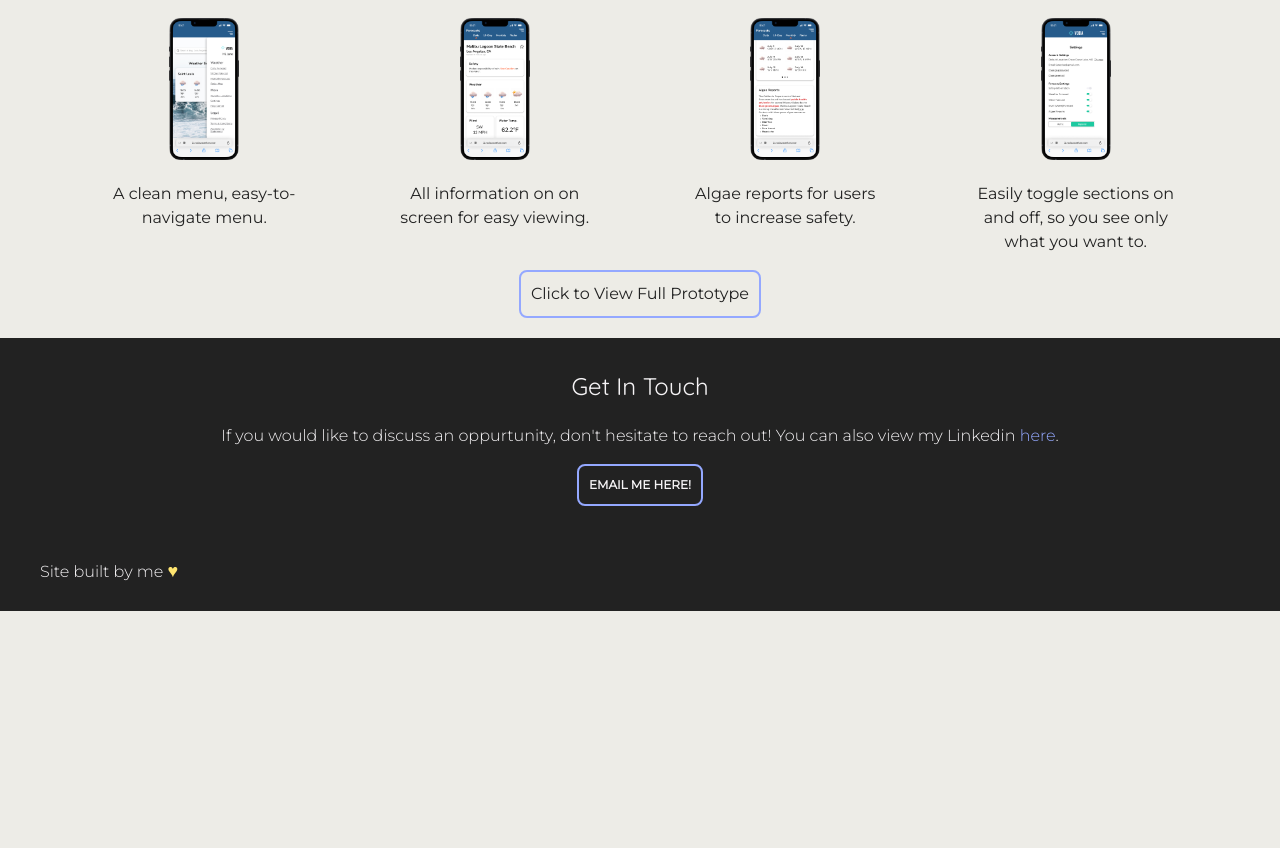
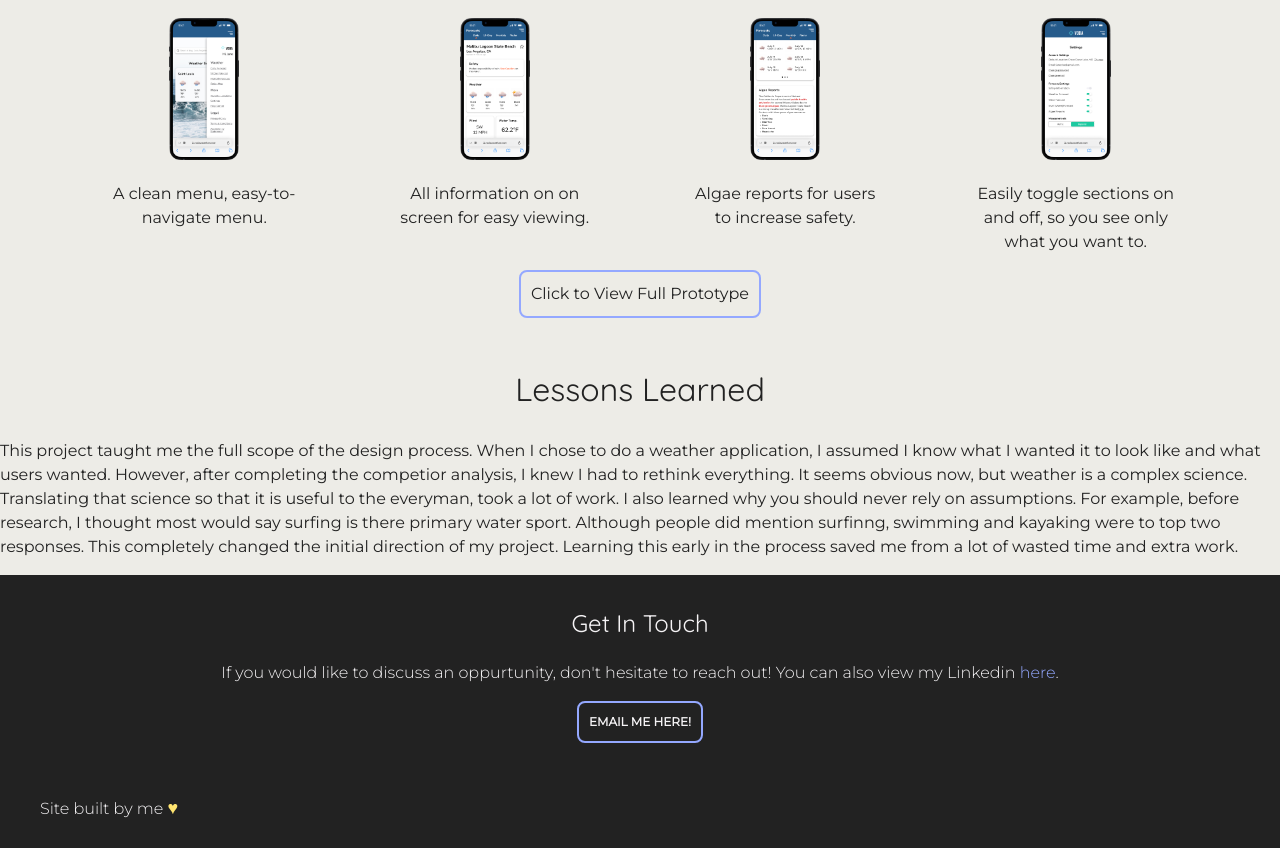
Before and after one commit to alymars/alymars.github.io, a plain HTML site: page voda.html in a window 1280 px wide. Shown: the part 6690-7538 px from the top of the page. Before the commit the page ends 7301 px from the top, so only its background shows below. Drawn offline with nearby package versions, Linux system fonts and the light colour scheme.

Commit message:
Added case study conclusion

```diff
--- a/voda.html
+++ b/voda.html
@@ -517,6 +517,25 @@
           </div>
         </div>
       </div>
+      <div>
+        <h2>Lessons Learned</h2>
+        <div>
+          <p class="body">
+            This project taught me the full scope of the design process. When I
+            chose to do a weather application, I assumed I know what I wanted it
+            to look like and what users wanted. However, after completing the
+            competior analysis, I knew I had to rethink everything. It seems
+            obvious now, but weather is a complex science. Translating that
+            science so that it is useful to the everyman, took a lot of work. I
+            also learned why you should never rely on assumptions. For example,
+            before research, I thought most would say surfing is there primary
+            water sport. Although people did mention surfinng, swimming and
+            kayaking were to top two responses. This completely changed the
+            initial direction of my project. Learning this early in the process
+            saved me from a lot of wasted time and extra work.
+          </p>
+        </div>
+      </div>
     </main>
     <footer id="contact">
       <div class="container">
```
